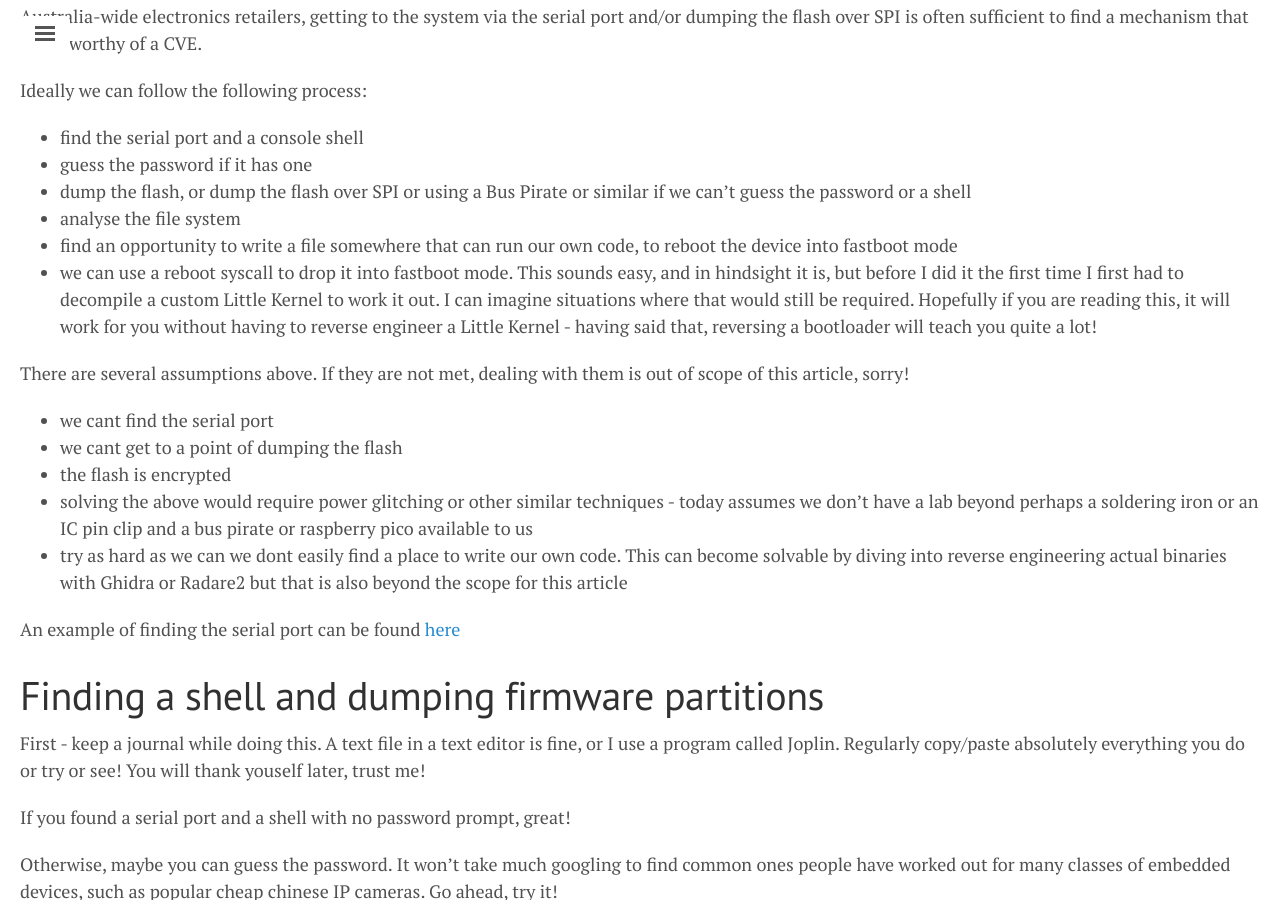
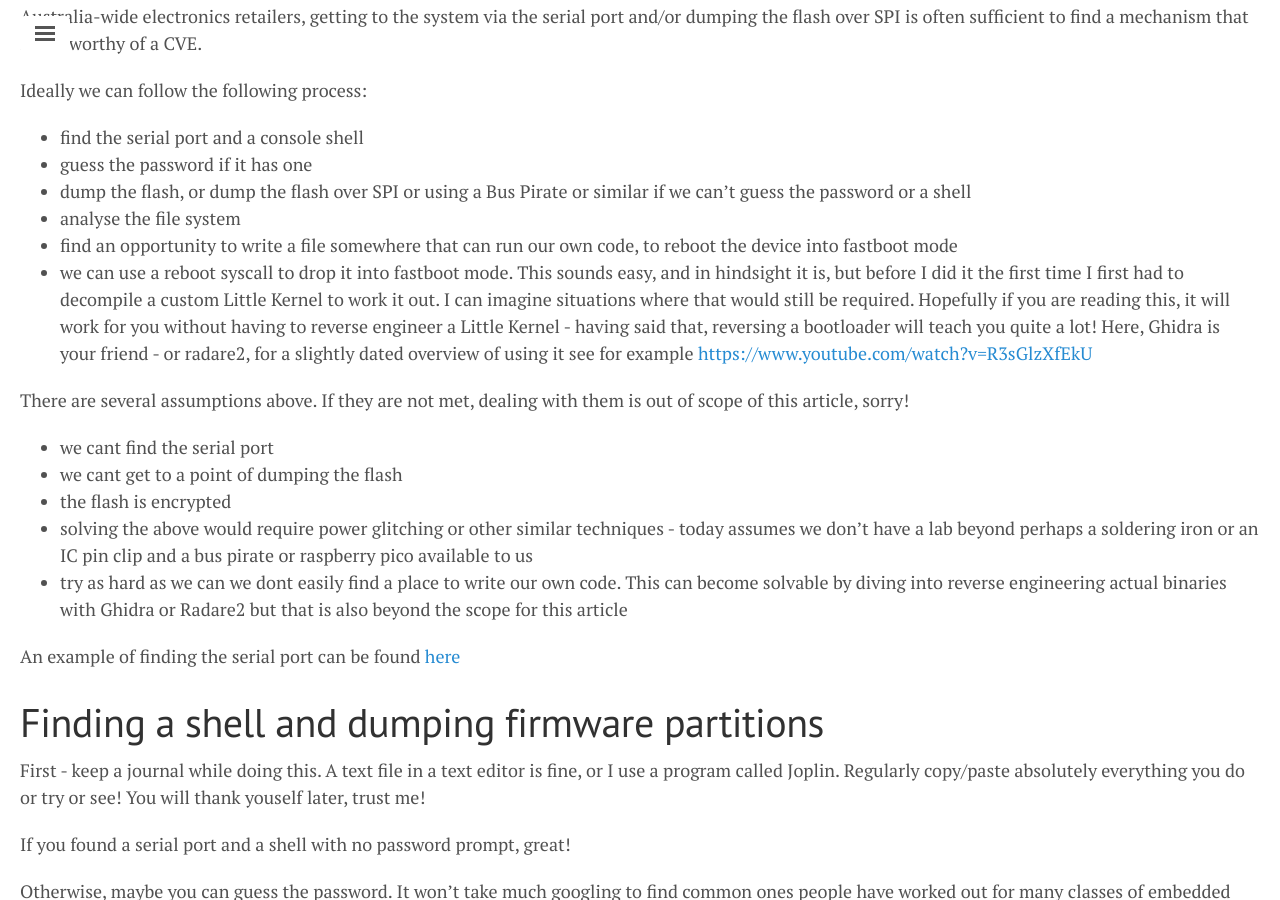
Before and after one commit to oldcomputerjunk/oldcomputerjunk.github.io, a Jekyll site: the page built from _posts/2022-12-23-aboot.markdown, in a window 1280 px wide and 900 px high, scrolled down 1584 px. Built offline with Jekyll 4.4.1, drawn with Linux system fonts in a browser that asks for light colours.

Commit message:
Link to ytube

```diff
--- a/_posts/2022-12-23-aboot.markdown
+++ b/_posts/2022-12-23-aboot.markdown
@@ -48,7 +48,7 @@ Ideally we can follow the following process:
 - dump the flash, or dump the flash over SPI or using a Bus Pirate or similar if we can't guess the password or a shell
 - analyse the file system
 - find an opportunity to write a file somewhere that can run our own code, to reboot the device into fastboot mode
-- we can use a reboot syscall to drop it into fastboot mode. This sounds easy, and in hindsight it is, but before I did it the first time I first had to decompile a custom Little Kernel to work it out. I can imagine situations where that would still be required. Hopefully if you are reading this, it will work for you without having to reverse engineer a Little Kernel - having said that, reversing a bootloader will teach you quite a lot!
+- we can use a reboot syscall to drop it into fastboot mode. This sounds easy, and in hindsight it is, but before I did it the first time I first had to decompile a custom Little Kernel to work it out. I can imagine situations where that would still be required. Hopefully if you are reading this, it will work for you without having to reverse engineer a Little Kernel - having said that, reversing a bootloader will teach you quite a lot! Here, Ghidra is your friend - or radare2, for a slightly dated overview of using it see for example [https://www.youtube.com/watch?v=R3sGlzXfEkU]()
 
 There are several assumptions above. If they are not met, dealing with them is out of scope of this article, sorry!
 - we cant find the serial port
```
